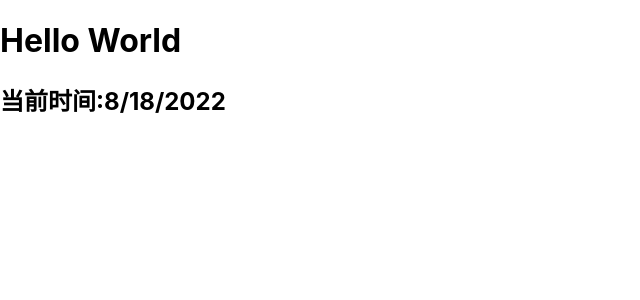
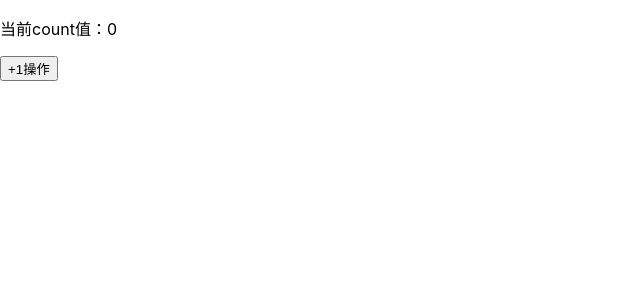
Before and after one commit to zhaoyuanmeng/react-demo, a React (Vite) app: page / in a window 1280 px wide. Shown: the top 300 px of the page, without its empty margins (0-640 px from the left). Built offline with nearby package versions, Linux system fonts and the light colour scheme.

Commit message:
feat: init hook部分

```diff
--- /dev/null
+++ b/src/day2/one.tsx
@@ -0,0 +1,19 @@
+// 使用舒服的hooks
+import {useState} from "react";
+export default function Main(){
+    // 声明一个state变量
+
+    const [count,setCount] = useState(0)
+
+    // 点击事件
+    const handleCount = ()=>{
+        // 更新count
+        setCount(count+1)
+    }
+    return (
+        <div>
+            <p>当前count值：{count}</p>
+            <button onClick={handleCount}>+1操作</button>
+        </div>
+    )
+}
--- a/src/main.tsx
+++ b/src/main.tsx
@@ -6,6 +6,9 @@ import Clock from './day1/two'
 import UserGreeting from './day1/three'
 import Four from './day1/four'
 import ClockPlus from './day1/five'
+
+import HookOne from './day2/one'
+
 import "./index.css";
 
 ReactDOM.createRoot(document.getElementById("root")!).render(
@@ -16,6 +19,7 @@ ReactDOM.createRoot(document.getElementById("root")!).render(
     <Clock></Clock> */}
     {/* <UserGreeting name='li'></UserGreeting> */}
     {/* <Four></Four> */}
-    <ClockPlus></ClockPlus>
+    {/* <ClockPlus></ClockPlus> */}
+    <HookOne></HookOne>
   </React.StrictMode>
 );
```
